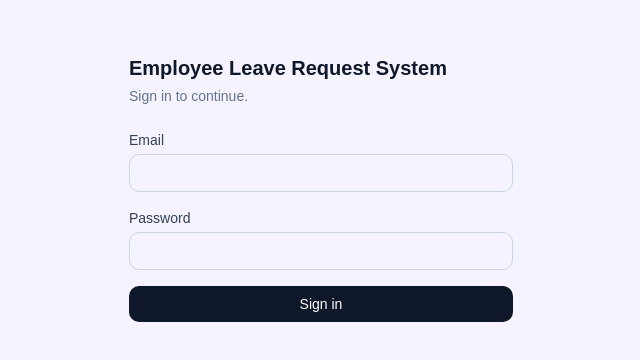
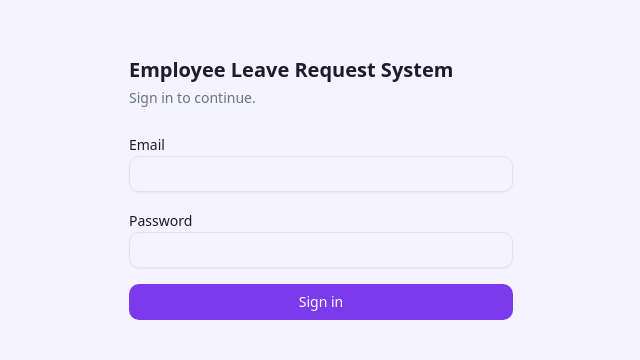
Before and after one commit to Layaaam/employee-leave-request-system, a Next.js app: page /login in a window 1280 px wide. Shown: the part 212-572 px from the top of the page, without its empty margins (319-959 px from the left). Built offline with nearby package versions, Linux system fonts and the light colour scheme.

Commit message:
feat(ui): migrate root layout and login page to shadcn/ui

```diff
--- a/app/layout.tsx
+++ b/app/layout.tsx
@@ -1,29 +1,19 @@
 import type { Metadata } from "next";
-import { Geist, Geist_Mono } from "next/font/google";
 import "./globals.css";
-
-const geistSans = Geist({
-  variable: "--font-geist-sans",
-  subsets: ["latin"],
-});
-
-const geistMono = Geist_Mono({
-  variable: "--font-geist-mono",
-  subsets: ["latin"],
-});
+import { Toaster } from "@/components/ui/sonner";
 
 export const metadata: Metadata = {
-  title: "Create Next App",
-  description: "Generated by create next app",
+  title: "Employee Leave Request System",
+  description: "Submit, track, and approve employee leave requests.",
 };
 
 export default function RootLayout({ children }: LayoutProps<"/">) {
   return (
-    <html
-      lang="en"
-      className={`${geistSans.variable} ${geistMono.variable} h-full antialiased`}
-    >
-      <body className="min-h-full flex flex-col">{children}</body>
+    <html lang="en" className="h-full antialiased">
+      <body className="min-h-full flex flex-col font-sans">
+        {children}
+        <Toaster position="top-right" />
+      </body>
     </html>
   );
 }
--- a/app/login/page.tsx
+++ b/app/login/page.tsx
@@ -3,6 +3,10 @@
 import { useState, type FormEvent } from 'react'
 import { useRouter } from 'next/navigation'
 import { createClient } from '@/lib/supabase/client'
+import { Button } from '@/components/ui/button'
+import { Input } from '@/components/ui/input'
+import { Label } from '@/components/ui/label'
+import { toast } from 'sonner'
 
 export default function LoginPage() {
   const [email, setEmail] = useState('')
@@ -23,6 +27,7 @@ export default function LoginPage() {
 
     if (error) {
       setError(error.message)
+      toast.error('Sign in failed', { description: error.message })
       return
     }
 
@@ -33,55 +38,45 @@ export default function LoginPage() {
   return (
     <main className="flex-1 flex items-center justify-center p-6">
       <div className="w-full max-w-sm">
-        <h1 className="text-xl font-semibold text-slate-900 mb-1">
+        <h1 className="text-xl font-semibold text-foreground mb-1">
           Employee Leave Request System
         </h1>
-        <p className="text-sm text-slate-500 mb-6">Sign in to continue.</p>
+        <p className="text-sm text-muted-foreground mb-6">Sign in to continue.</p>
 
         <form onSubmit={handleSubmit} className="space-y-4">
-          <div>
-            <label htmlFor="email" className="block text-sm font-medium text-slate-700 mb-1">
-              Email
-            </label>
-            <input
+          <div className="space-y-1.5">
+            <Label htmlFor="email">Email</Label>
+            <Input
               id="email"
               type="email"
               autoComplete="email"
               required
               value={email}
               onChange={(e) => setEmail(e.target.value)}
-              className="w-full rounded-md border border-slate-300 px-3 py-2 text-sm focus:outline-none focus:ring-2 focus:ring-slate-900"
             />
           </div>
 
-          <div>
-            <label htmlFor="password" className="block text-sm font-medium text-slate-700 mb-1">
-              Password
-            </label>
-            <input
+          <div className="space-y-1.5">
+            <Label htmlFor="password">Password</Label>
+            <Input
               id="password"
               type="password"
               autoComplete="current-password"
               required
               value={password}
               onChange={(e) => setPassword(e.target.value)}
-              className="w-full rounded-md border border-slate-300 px-3 py-2 text-sm focus:outline-none focus:ring-2 focus:ring-slate-900"
             />
           </div>
 
           {error && (
-            <p role="alert" className="text-sm text-red-600">
+            <p role="alert" className="text-sm text-destructive">
               {error}
             </p>
           )}
 
-          <button
-            type="submit"
-            disabled={loading}
-            className="w-full rounded-md bg-slate-900 text-white text-sm font-medium py-2 hover:bg-slate-800 disabled:opacity-50"
-          >
+          <Button type="submit" disabled={loading} className="w-full">
             {loading ? 'Signing in…' : 'Sign in'}
-          </button>
+          </Button>
         </form>
       </div>
     </main>
```
